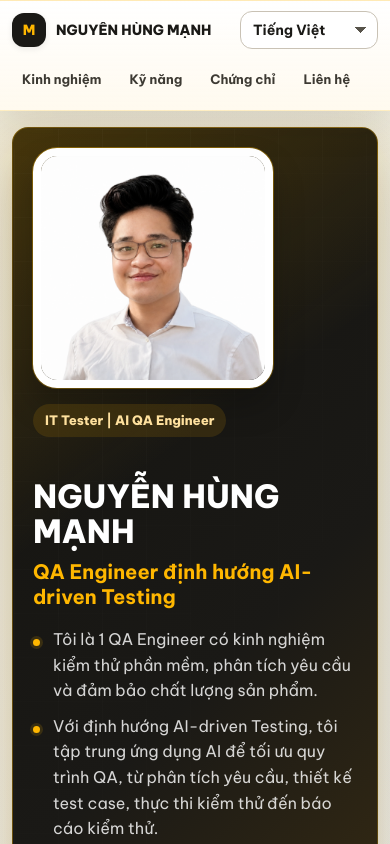
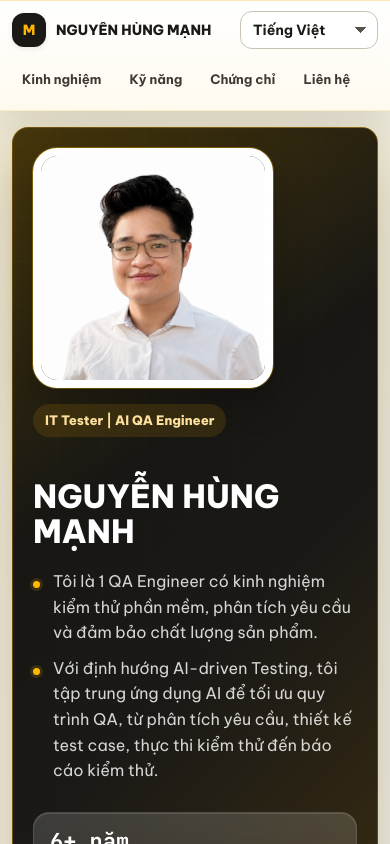
Before and after one commit to hungmanh0206/nguyenhungmanh-cv, a Next.js app: page / in a window 390 px wide. Shown: the top 844 px of the page. Built offline with nearby package versions, Linux system fonts and the light colour scheme.

Commit message:
Remove hero role line

```diff
--- a/app/globals.css
+++ b/app/globals.css
@@ -318,20 +318,11 @@ p {
   text-transform: uppercase;
 }
 
-.hero-copy h2 {
-  margin-top: 10px;
-  color: var(--brand);
-  font-size: 26px;
-  font-weight: 700;
-  line-height: 1.25;
-  letter-spacing: 0;
-}
-
 .hero-intro {
   display: grid;
   gap: 10px;
   max-width: 720px;
-  margin: 18px 0 0;
+  margin: 20px 0 0;
   padding: 0;
   color: rgba(255, 255, 255, 0.82);
   font-size: 18px;
@@ -1368,10 +1359,6 @@ time,
     font-size: 40px;
   }
 
-  .hero-copy h2 {
-    font-size: 22px;
-  }
-
   .hero-intro {
     font-size: 16px;
   }
@@ -1461,10 +1448,6 @@ time,
 
   .hero-copy h1 {
     font-size: 32px;
-  }
-
-  .hero-copy h2 {
-    font-size: 20px;
   }
 
   .hero-stats div {
--- a/app/page.tsx
+++ b/app/page.tsx
@@ -30,7 +30,6 @@ const content = {
     modalCloseLabel: "Đóng",
     heroBadge: "IT Tester | AI QA Engineer",
     name: "NGUYỄN HÙNG MẠNH",
-    role: "QA Engineer định hướng AI-driven Testing",
     intro: [
       "Tôi là 1 QA Engineer có kinh nghiệm kiểm thử phần mềm, phân tích yêu cầu và đảm bảo chất lượng sản phẩm.",
       "Với định hướng AI-driven Testing, tôi tập trung ứng dụng AI để tối ưu quy trình QA, từ phân tích yêu cầu, thiết kế test case, thực thi kiểm thử đến báo cáo kiểm thử.",
@@ -251,7 +250,6 @@ const content = {
     modalCloseLabel: "Close",
     heroBadge: "IT Tester | AI QA Engineer",
     name: "NGUYEN HUNG MANH",
-    role: "QA Engineer focused on AI-driven Testing",
     intro: [
       "I am a QA Engineer with experience in software testing, requirement analysis, and product quality assurance.",
       "With an AI-driven Testing direction, I focus on applying AI to optimize QA workflows, from requirement analysis, test case design, and test execution to test reporting.",
@@ -574,7 +572,6 @@ export default function Home() {
           </div>
           <div className="hero-copy">
             <h1 id="hero-title">{t.name}</h1>
-            <h2>{t.role}</h2>
             <ul className="hero-intro">
               {t.intro.map((item) => (
                 <li key={item}>{item}</li>
```
